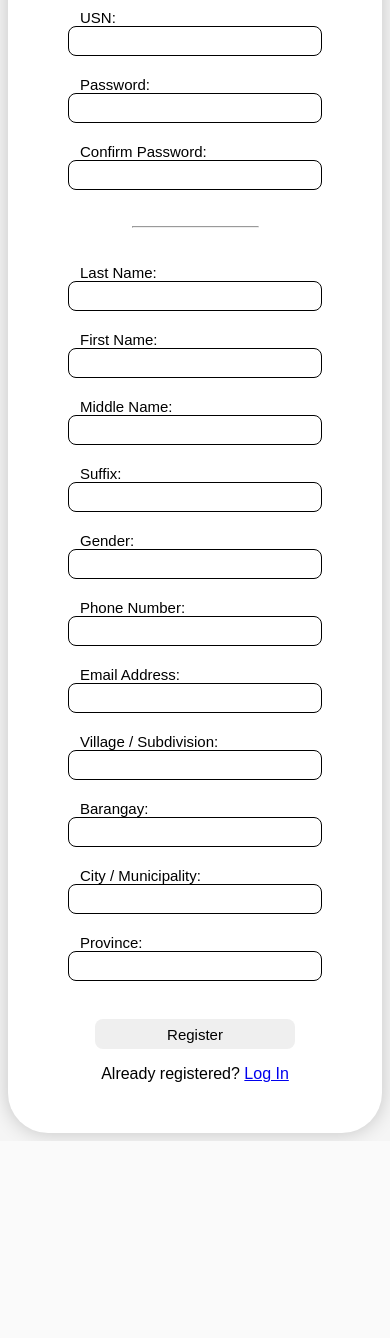
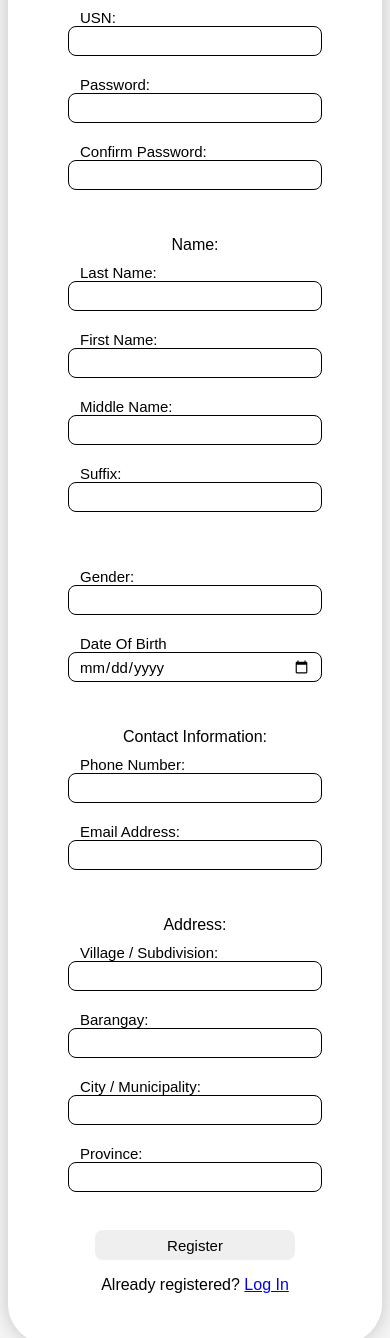
Before and after one commit to JiMVP/alumni, a PHP site: page /register.html in a window 390 px wide. Shown: the part 212-1550 px from the top of the page. Before the commit the page ends 1353 px from the top, so only its background shows below. Run offline with PHP 8.4, Linux system fonts and the light colour scheme.

Commit message:
Alumni v28.5.24

```diff
--- a/alum.css
+++ b/alum.css
@@ -55,22 +55,26 @@ body{
 		padding:0px;
 	}
 }
+/*ACLC ALUMNI LOG IN*/
 .log-title{
 	font-style: bold;
 	font-size: 40px;
 	margin-bottom: 30px;
 }
+/*LOG IN SCREEN @ 559px AND LESS: SMALLER FONT*/
 @media only screen and (max-width:559px){
 	.log-title{
 		font-size:20px;
 	}
 }
+/*ALL INPUT TYPES HEIGHT, FONT SIZE, AND EDGE CURVES DEFAULTS*/
 .loginbox input[type=text], .loginbox input[type=password], .loginbox input[type=submit]{
 	height: 50px;
 	font-size: 20px;
 	border-radius: 10px;
 
 }
+/*ALL INPUT TYPES IN 559px AND LESS: SMALLER HEIGHT, FONT SIZE, LESS CURVES ON THE EDGES*/
 @media only screen and (max-width:559px){
 	.loginbox input[type=text], .loginbox input[type=password], .loginbox input[type=submit]{
 		height: 30px;
@@ -78,11 +82,13 @@ body{
 		border-radius: 8px;
 	}
 }
+/*USERNAME AND PASSWORD INPUTS' DEFAULT WIDTH, MARGINS, AND BORDERS */
 .loginbox input[type=text], .loginbox input[type=password]{
 	width: 80%;
 	margin-bottom: 20px;
 	border: 1px solid;
 }
+/*LOGIN BUTTON DEFAULT WIDTH, MARGINS, AND BORDERS */
 .loginbox input[type=submit]{
 	margin-top: 10px;
 	width: 200px;
@@ -102,7 +108,7 @@ body{
 /*REGISTER.HTML------------------------------------------------------------------------------------*/
 
 
-
+/*REGISTRATION BOX, WHERE ALL BLOCKS FOR REGISTER.HTML GOES IN*/
 .regbox{
 	/* text-align: left; */
 	background-color: white;
@@ -123,6 +129,7 @@ body{
 		padding:0px;
 	}
 } */
+/*ACLC ALUMNI REGISTRATION DEFAULTS*/
 .reg-title{
 	padding: 50px;
 	font-style: bold;
@@ -130,6 +137,7 @@ body{
 	margin-bottom: 30px;
 	/* text-align: center; */
 }
+/*ACLC ALUMNI REGISTRATION on 559px SCREEN OR LESS: SMALLER FONT SIZE, LESS PADDING*/
 @media only screen and (max-width:559px){
 	.reg-title{
 		font-size:20px;
@@ -137,14 +145,14 @@ body{
 	}
 }
 
-.regbox input[type=text], .regbox input[type=number], .regbox input[type=email], .regbox input[type=password], .regbox input[type=submit]{
+.regbox input[type=text], .regbox input[type=number], .regbox input[type=email], .regbox input[type=date], .regbox input[type=password], .regbox input[type=submit]{
 	height: 50px;
 	font-size: 20px;
 	border-radius: 10px;
 
 }
 @media only screen and (max-width:559px){
-	.regbox input[type=text], .regbox input[type=number], .regbox input[type=email], .regbox input[type=password], .regbox input[type=submit]{
+	.regbox input[type=text], .regbox input[type=number], .regbox input[type=email], .regbox input[type=date], .regbox input[type=password], .regbox input[type=submit]{
 		height: 30px;
 		font-size: 15px;
 		border-radius: 8px;
@@ -197,7 +205,7 @@ body{
 		margin: 0px;
 	}
 }
-.regbox input[type=text], .regbox input[type=number], .regbox input[type=email], .regbox input[type=password]{
+.regbox input[type=text], .regbox input[type=number], .regbox input[type=email], .regbox input[type=date], .regbox input[type=password]{
 	text-align: left;
 	padding: 10px;
 	width: 70%;
@@ -206,7 +214,7 @@ body{
 	margin: auto;
 }
 @media only screen and (max-width: 435px){
-	.regbox input[type=text], .regbox input[type=number], .regbox input[type=email], .regbox input[type=password]{
+	.regbox input[type=text], .regbox input[type=number], .regbox input[type=email], .regbox input[type=date], .regbox input[type=password]{
 		width: 100%;
 	}
 	.reglog-cin-form{
--- a/register.html
+++ b/register.html
@@ -26,7 +26,7 @@
                             <input type="password" name="reg-conpass" required>
                         </div>
                         <br>
-                        <hr width="50%">
+                        <!-- <hr width="50%"> -->
                         <br>
                         <!-- <div class="reglog-cin-form">
                             <label for="reg-lname">Last Name, </label><label for="reg-fname">First Name, </label><label for="reg-mname">Middle Name, </label><label for="reg-suffix">Suffix:</label>
@@ -35,6 +35,7 @@
                         <div class="reglog-cin-form">
                             <input type="text" name="reg-lname" placeholder="Last Name"><input type="text" name="reg-lname" placeholder="Last Name">
                         </div> -->
+                        <div>Name:</div>
                         <div class="reglog-cin-form">
                             <label for="reg-lname">Last Name: </label>
                             <input type="text" name="reg-lname" required>
@@ -51,6 +52,8 @@
                             <label for="reg-suffix">Suffix: </label>
                             <input type="text" name="reg-suffix">
                         </div>
+                        <br>
+                        <br>
                         <div class="reglog-cin-form">
                             <label for="reg-gender">Gender: </label>
                             <input list="genders" type="text" name="reg-gender" required>
@@ -61,6 +64,13 @@
                             </datalist>
                         </div>
                         <div class="reglog-cin-form">
+                            <label for="reg-bday">Date Of Birth</label>
+                            <input type="date" name="reg-bday">
+                        </div>
+                        <br>
+                        <br>
+                        <div>Contact Information:</div>
+                        <div class="reglog-cin-form">
                             <label for="reg-no">Phone Number: </label>
                             <input type="number" name="reg-no">
                         </div>
@@ -68,6 +78,9 @@
                             <label for="reg-email">Email Address: </label>
                             <input type="email" name="reg-email">
                         </div>
+                        <br>
+                        <br>
+                        <div>Address:</div>
                         <div class="reglog-cin-form">
                             <label for="reg-subd">Village / Subdivision: </label>
                             <input type="text" name="reg-subd">
```
